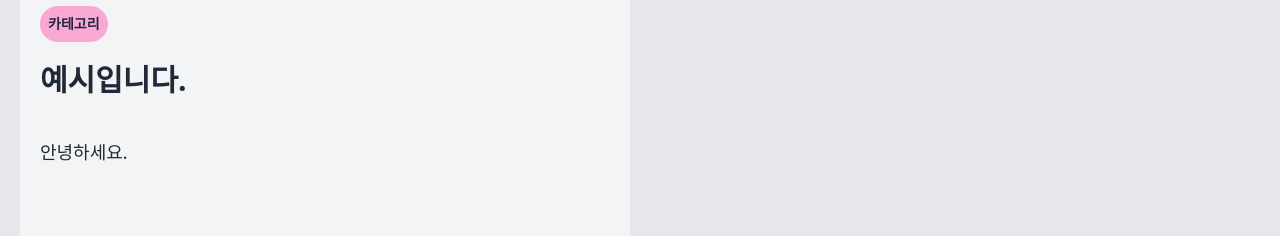
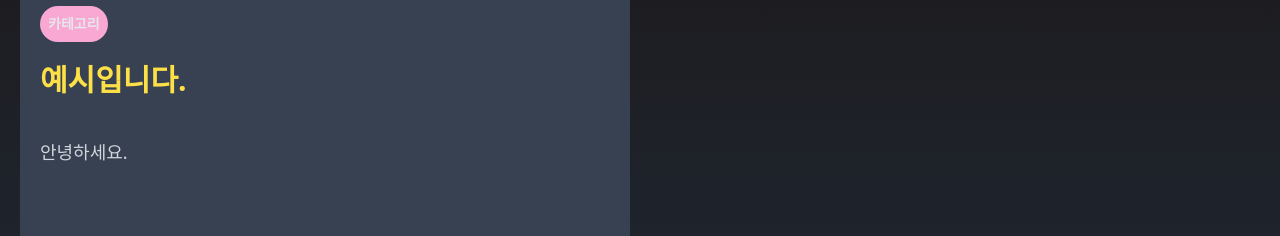
Before and after one commit to BBAAMM/Chocolat-Tistory-Skin, a website: page index.html in a window 1280 px wide. Shown: the part 1540-1776 px from the top of the page. Drawn offline with nearby package versions, Linux system fonts and the light colour scheme; a web font is replaced by a local one.

Commit message:
style: darken cover-grid section with warm dark gradient

```diff
--- a/index.html
+++ b/index.html
@@ -434,7 +434,7 @@
             <s_cover name="cover-grid">
               <main
                 id="section-recent-contents"
-                class="snap-start w-full h-fit min-h-screen flex flex-col justify-center items-center p-5 bg-gray-200 text-gray-800 mb-10"
+                class="snap-start w-full h-fit min-h-screen flex flex-col justify-center items-center p-5 bg-gradient-to-b from-[#1c1410] to-gray-800 text-gray-200 mb-10"
               >
                 <div class="text-center py-6">
                   <div class="font-highlight text-3xl py-2">
@@ -442,7 +442,7 @@
                   </div>
                 </div>
                 <div class="w-full h-full flex flex-col lg:flex-row gap-5">
-                  <div class="custom-card w-full lg:w-1/2 grow-1 bg-gray-100">
+                  <div class="custom-card w-full lg:w-1/2 grow-1 bg-gray-700">
                     <a href="/example">
                       <figure class="w-full h-[500px] lg:h-full flex flex-col">
                         <div
@@ -462,11 +462,11 @@
                             카테고리
                           </div>
                           <div
-                            class="title w-fit h-fit font-highlight font-bold text-3xl p-5"
+                            class="title w-fit h-fit font-highlight font-bold text-3xl p-5 text-yellow-300"
                           >
                             예시입니다.
                           </div>
-                          <div class="desc font-ko text-sm lg:text-lg p-5">
+                          <div class="desc font-ko text-sm lg:text-lg p-5 text-gray-300">
                             안녕하세요.
                           </div>
                         </div>
```
